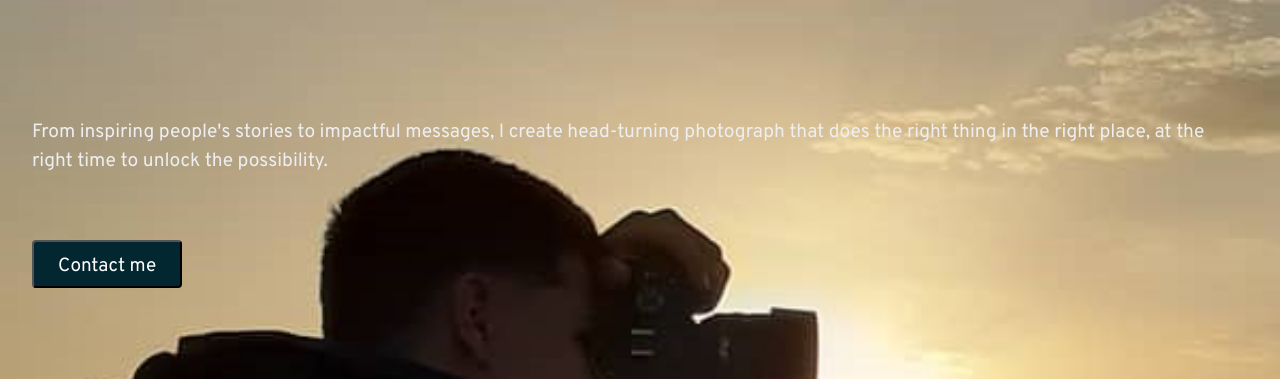
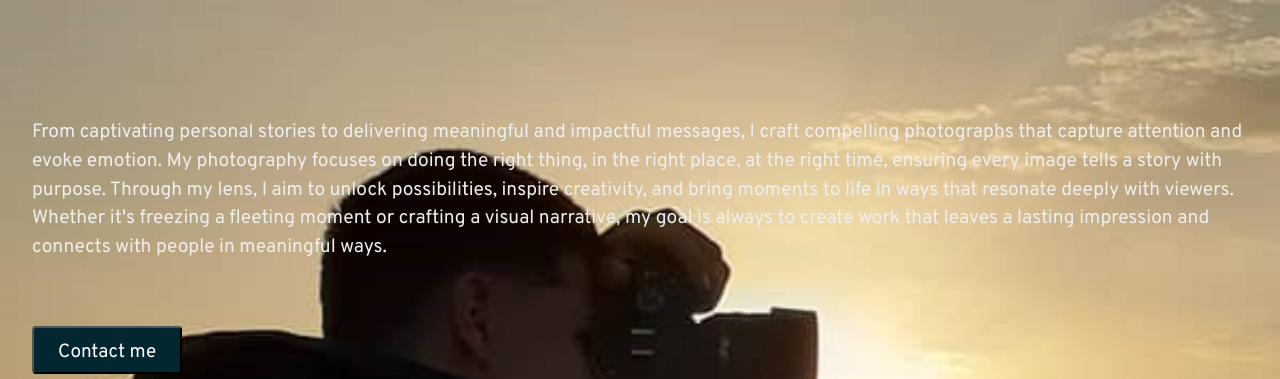
Before and after one commit to JerryApples/JerryApples.github.io, a plain HTML site: page index.html in a window 1280 px wide. Shown: the part 350-729 px from the top of the page. Drawn offline with nearby package versions, Linux system fonts and the light colour scheme.

Commit message:
Update index.html

```diff
--- a/index.html
+++ b/index.html
@@ -78,7 +78,7 @@
                     <img src="images/hero-img.jpg" alt="Chrystam taking a photo">
                     <div class="title-and-intro">
                         <h1 class="re"><span class="primary-color">Photography</span><br>helps people to see</h1>
-                        <p class="re">From inspiring people's stories to impactful messages, I create head-turning     photograph that does the right thing in the right place, at the right time to   unlock the possibility.</p>
+                        <p class="re">From captivating personal stories to delivering meaningful and impactful messages, I craft compelling photographs that capture attention and evoke emotion. My photography focuses on doing the right thing, in the right place, at the right time, ensuring every image tells a story with purpose. Through my lens, I aim to unlock possibilities, inspire creativity, and bring moments to life in ways that resonate deeply with viewers. Whether it's freezing a fleeting moment or crafting a visual narrative, my goal is always to create work that leaves a lasting impression and connects with people in meaningful ways.</p>
                         <button class="contact">Contact me</button>
                     </div>
                 </div>
```
